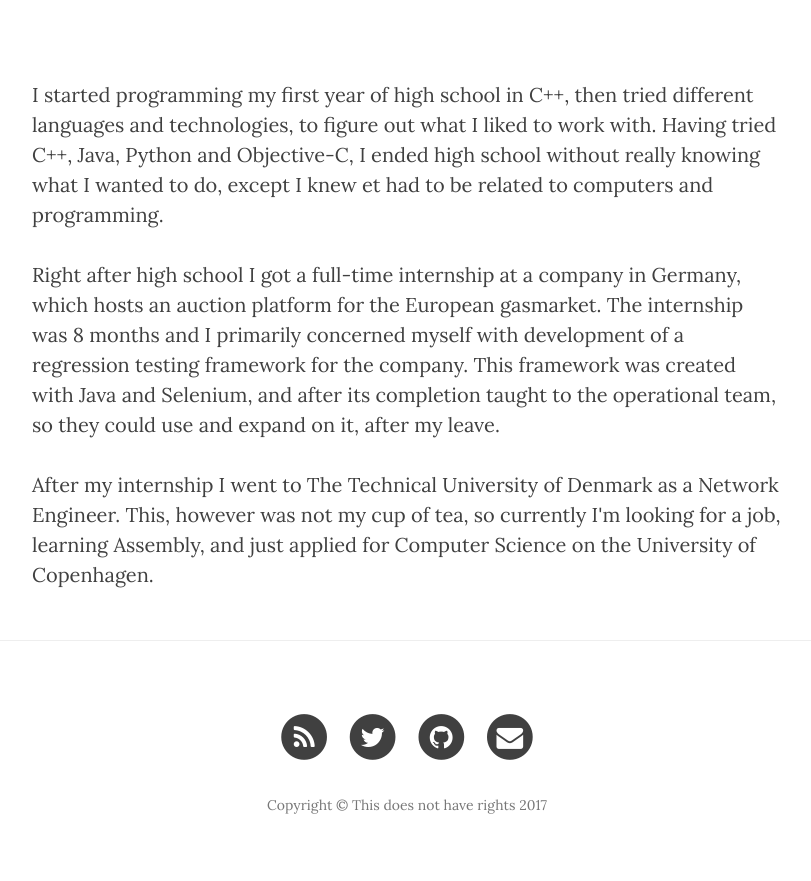
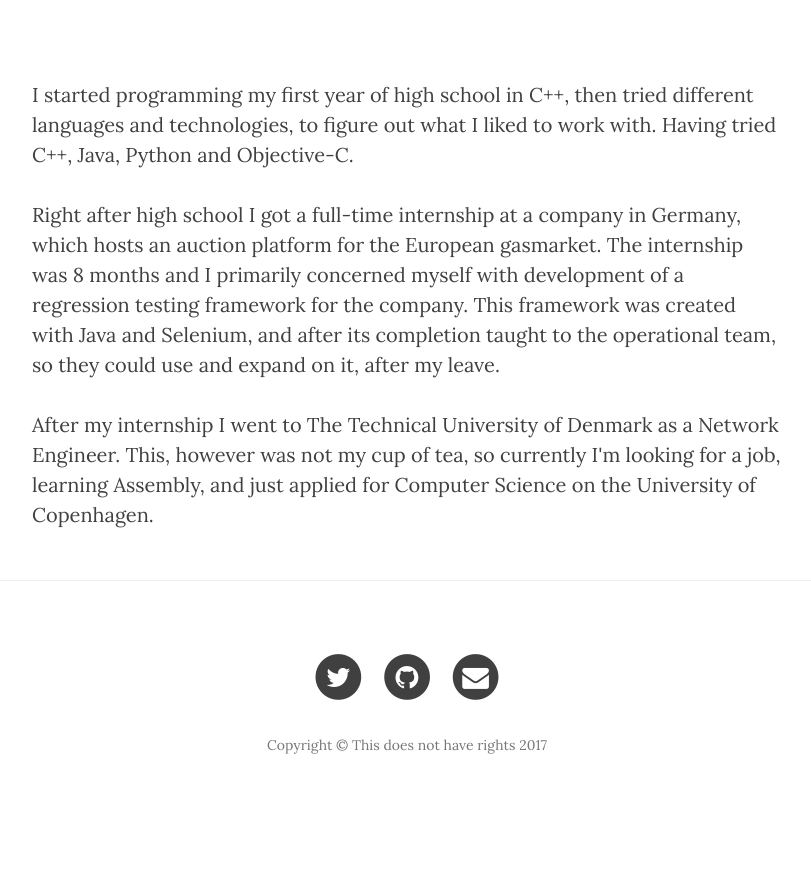
Before and after one commit to FredIngwersen/blog, a Jekyll site: the page built from about.html, in a window 1280 px wide. Shown: the part 448-1329 px from the top of the page, without its empty margins (233-1044 px from the left). Built offline with Jekyll 4.4.1, drawn with Linux system fonts in a browser that asks for light colours; nearby versions of some CDN libraries; after the commit the page ends 1269 px from its top, so only the background shows below that.

Commit message:
footer update

```diff
--- a/_includes/footer.html
+++ b/_includes/footer.html
@@ -4,30 +4,12 @@
         <div class="row">
             <div class="col-lg-8 col-lg-offset-2 col-md-10 col-md-offset-1">
                 <ul class="list-inline text-center">
-                    <li>
-                        <a href="{{ "/feed.xml" | prepend: site.baseurl }}">
-                            <span class="fa-stack fa-lg">
-                                <i class="fa fa-circle fa-stack-2x"></i>
-                                <i class="fa fa-rss fa-stack-1x fa-inverse"></i>
-                            </span>
-                        </a>
-                    </li>
                     {% if site.twitter_username %}
                     <li>
                         <a href="https://twitter.com/{{ site.twitter_username }}">
                             <span class="fa-stack fa-lg">
                                 <i class="fa fa-circle fa-stack-2x"></i>
                                 <i class="fa fa-twitter fa-stack-1x fa-inverse"></i>
-                            </span>
-                        </a>
-                    </li>
-                    {% endif %}
-                    {% if site.facebook_username %}
-                    <li>
-                        <a href="https://www.facebook.com/{{ site.facebook_username }}">
-                            <span class="fa-stack fa-lg">
-                                <i class="fa fa-circle fa-stack-2x"></i>
-                                <i class="fa fa-facebook fa-stack-1x fa-inverse"></i>
                             </span>
                         </a>
                     </li>
--- a/about.html
+++ b/about.html
@@ -5,7 +5,7 @@ description: "This is what I do."
 header-img: "img/enigma-close_up.png"
 ---
 
-<p>I started programming my first year of high school in C++, then tried different languages and technologies, to figure out what I liked to work with. Having tried C++, Java, Python and Objective-C, I ended high school without really knowing what I wanted to do, except I knew et had to be related to computers and programming.</p>
+<p>I started programming my first year of high school in C++, then tried different languages and technologies, to figure out what I liked to work with. Having tried C++, Java, Python and Objective-C.</p>
 
 <p>Right after high school I got a full-time internship at a company in Germany, which hosts an auction platform for the European gasmarket. The internship was 8 months and I primarily concerned myself with development of a regression testing framework for the company. This framework was created with Java and Selenium, and after its completion taught to the operational team, so they could use and expand on it, after my leave.</p>
 
```
